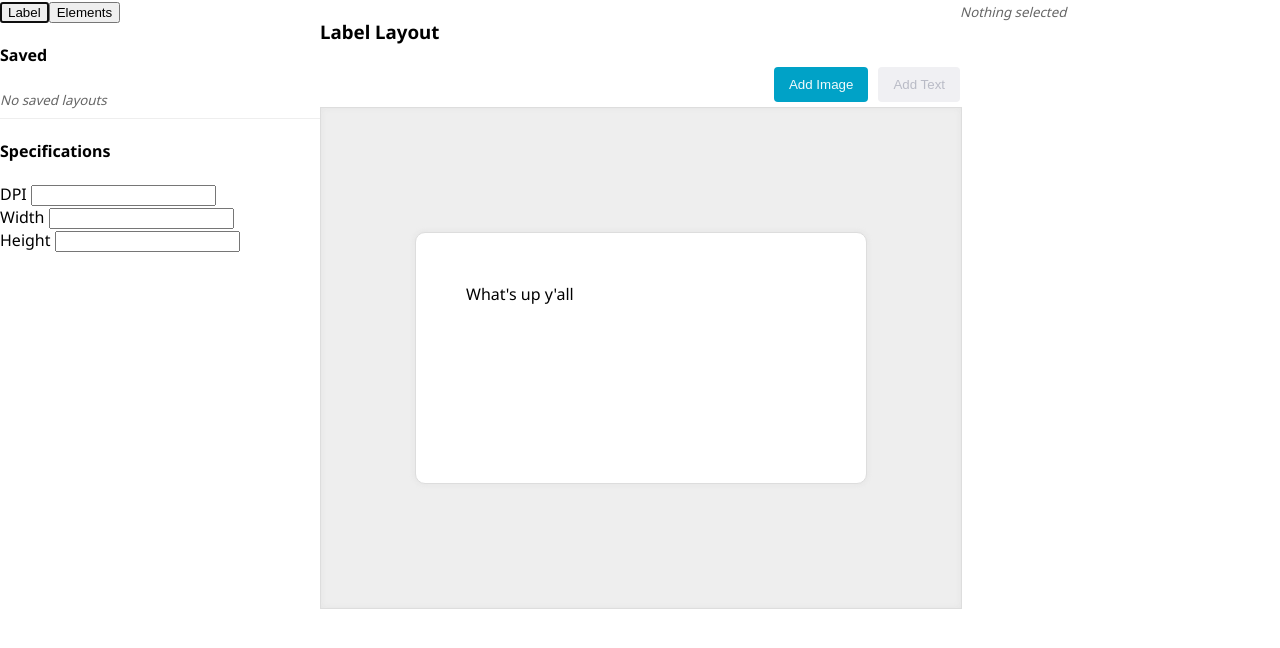
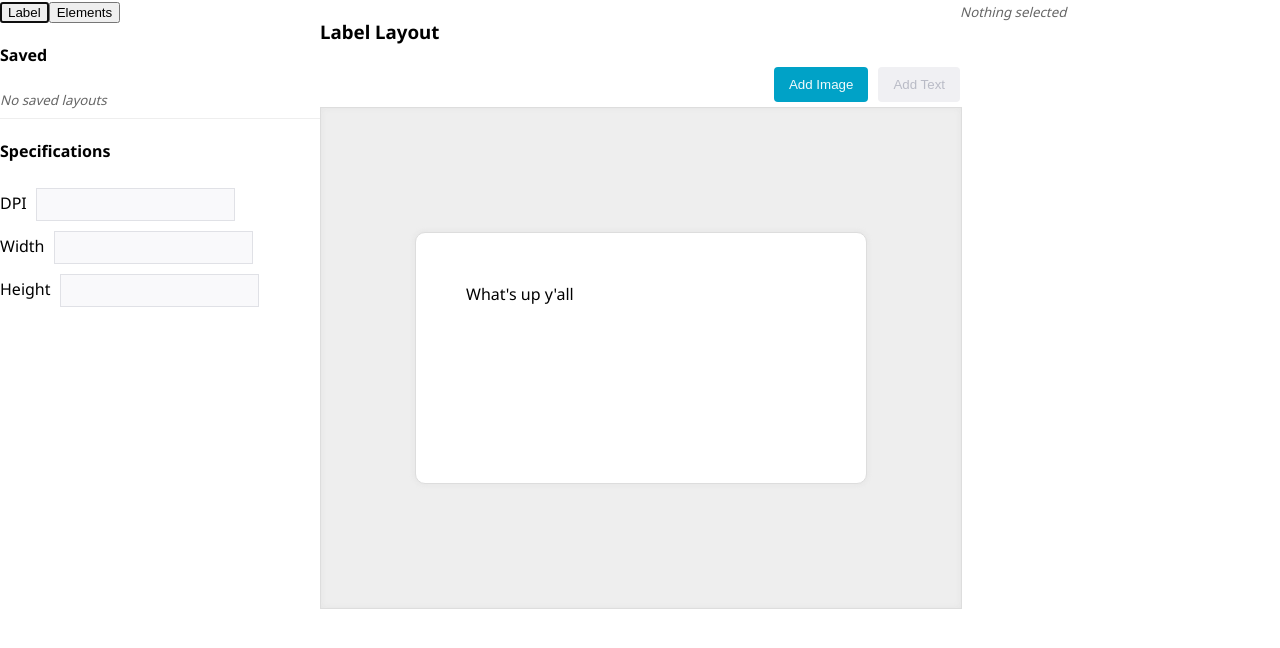
Before and after one commit to theAndrewASung/zebra.label-maker, a React (Create React App) app: page / in a window 1280 px wide. Both pictures are taken after a click on the tab "Label". Shown: the top 648 px of the page. Built offline with nearby package versions, Linux system fonts and the light colour scheme.

Commit message:
Input component.

```diff
--- a/src/App.tsx
+++ b/src/App.tsx
@@ -2,6 +2,7 @@ import React from 'react';
 import { styled } from '@stitches/react';
 import * as Tabs from '@radix-ui/react-tabs';
 import { Button } from './components/lib/Button';
+import { Input } from './components/lib/Input';
 
 const Container = styled('div', {
   display: 'flex',
@@ -85,17 +86,17 @@ function App() {
             <h4> Specifications </h4>
             <div>
               <label>
-                DPI <input />
+                DPI <Input />
               </label>
             </div>
             <div>
               <label>
-                Width <input />
+                Width <Input />
               </label>
             </div>
             <div>
               <label>
-                Height <input />
+                Height <Input />
               </label>
             </div>
           </Tabs.Content>
--- /dev/null
+++ b/src/components/lib/Input.tsx
@@ -0,0 +1,25 @@
+import { styled } from '../../stitches.config';
+
+export const Input = styled('input', {
+  outline: 'none',
+  border: '1px solid',
+  padding: '8px 10px',
+  margin: '5px',
+  cursor: 'text',
+  // color
+  backgroundColor: '$slate2',
+  color: '$slate12',
+  borderColor: '$slate5',
+  '&:hover': {
+    backgroundColor: '$slate1',
+  },
+  '&:focus': {
+    backgroundColor: '$slate1',
+    borderColor: '$slate6',
+  },
+  '&:disabled': {
+    backgroundColor: '$slate3 !important',
+    color: '$slate8 !important',
+    cursor: 'default !important',
+  },
+});
```
